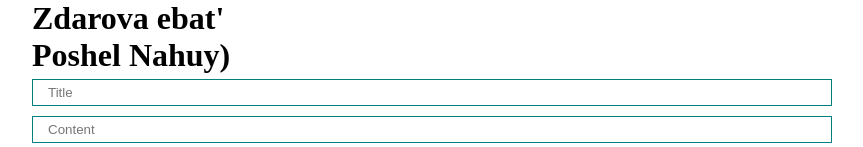
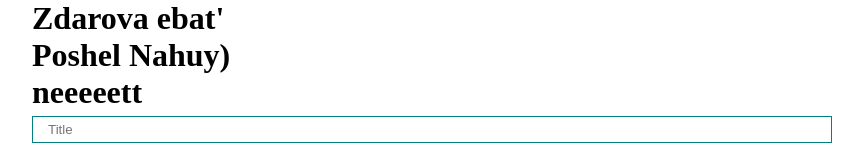
Before and after one commit to Kriezdd/test, a React (Create React App) app: page / in a window 1280 px wide. Shown: the top 147 px of the page, without its empty margins (208-1071 px from the left). Built offline with nearby package versions, Linux system fonts and the light colour scheme.

Commit message:
h1 adding into master

```diff
--- a/src/components/Header.jsx
+++ b/src/components/Header.jsx
@@ -5,6 +5,7 @@ const Header = () => {
         <div>
             <h1> Zdarova ebat' </h1>
             <h1> Poshel Nahuy)</h1>
+            <h1> neeeeett </h1>
         </div>
     );
 };
```
